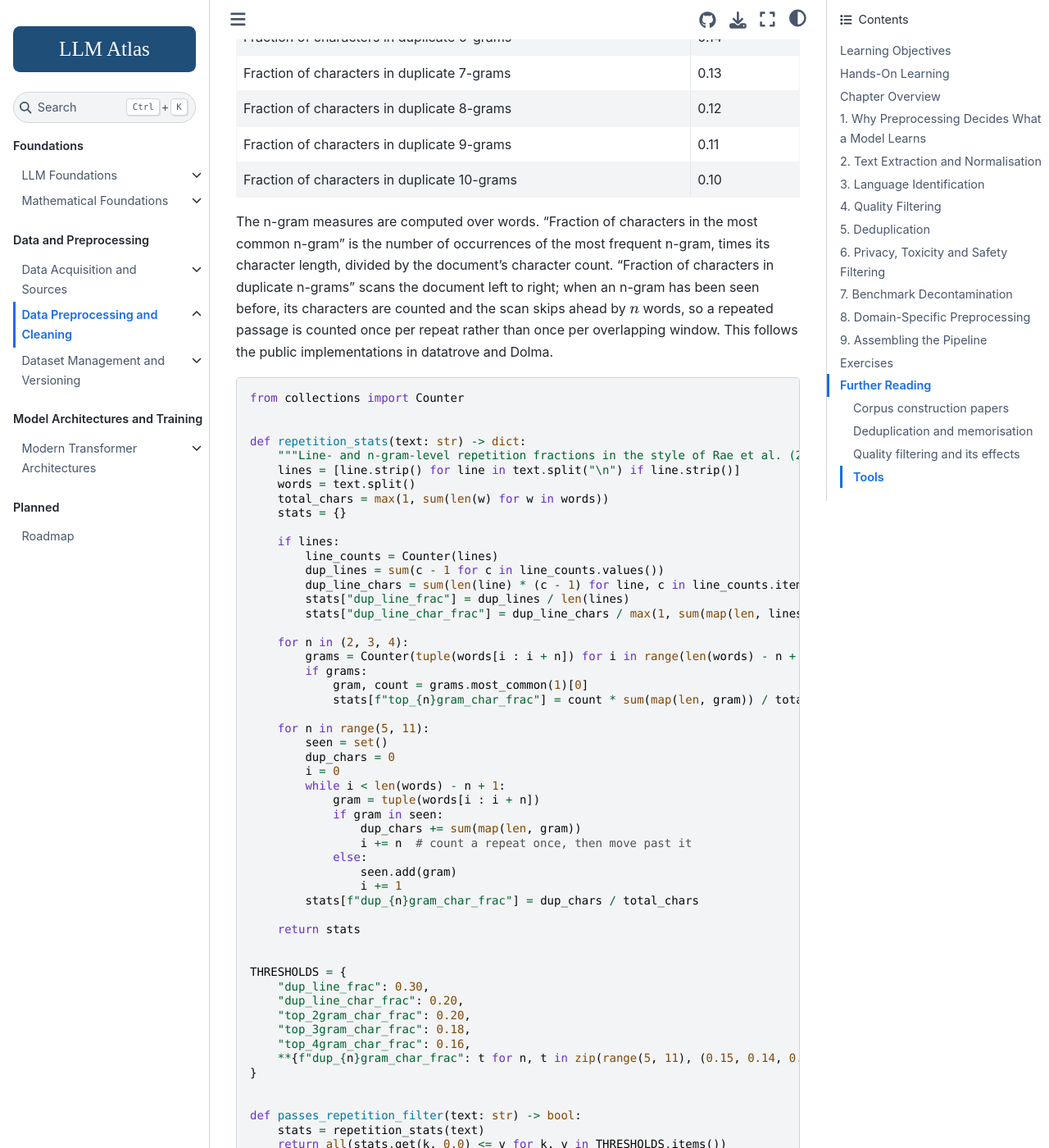
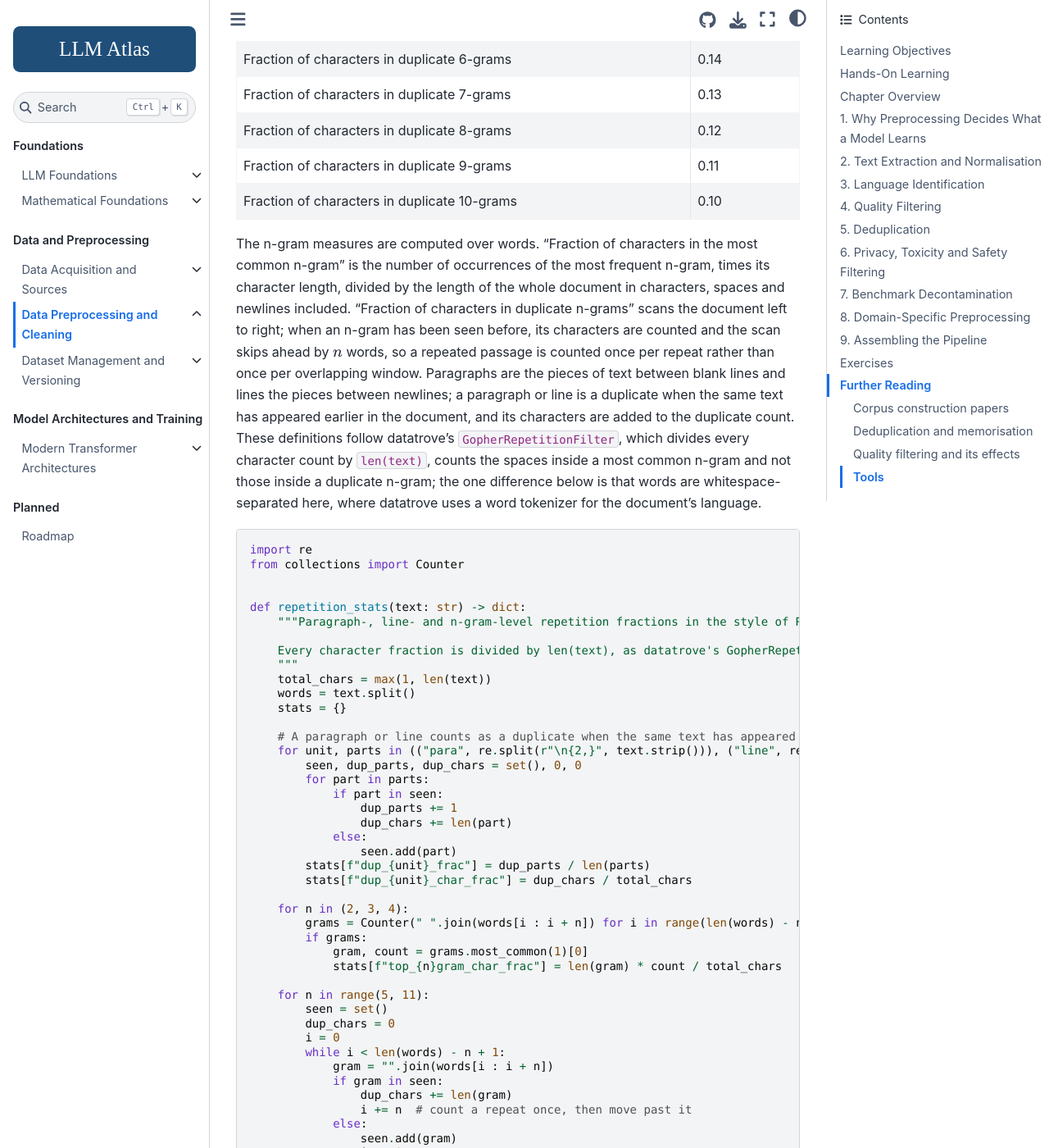
Before and after one commit to Beaker12/llmatlas, a Jupyter Book: the page built from chapters/04-preprocessing/index.md, in a window 1280 px wide and 1400 px high, scrolled down 13187 px. Shown: the whole window at 82% size. Built offline with Jupyter Book 1.0.4 settings and Sphinx 7.4.7 and the Sphinx Book theme 1.1.4, drawn with Linux system fonts in a browser that asks for light colours; pages that are not in the unit, such as notebooks, are missing from menus; cross-references to code outside the pages are shown as plain code; some of the changed text lies outside the part shown.

Commit message:
Chapter 4: datatrove repetition fractions, length-window language test, tighter LSH check
repetition_stats divides every character count by len(text) as datatrove's GopherRepetitionFilter does and adds the duplicate-paragraph statistics, with a test. The notebook measures language-identification accuracy over 1,000 random windows per length from five documents and asserts that it never falls as windows grow; the margin is shown not to warn of the errors. The LSH check uses 300 trials per point with int64 signatures and random shingle ids and asserts agreement with theory within 0.1. The dedup stage checks band buckets once per document, and a staff notice in the corpus now exercises the PII-density rule. Outputs re-executed offline.

````diff
--- a/chapters/04-preprocessing/index.md
+++ b/chapters/04-preprocessing/index.md
@@ -280,7 +280,7 @@ Real profiles are built from megabytes of text per language, and real classifier
 
 ```{admonition} Normalisation and Language Identification
 :class: tip
-The notebook section {ref}`nb-prep-normalize` applies the normaliser to a corpus containing mojibake, zero-width characters and decomposed accents, and {ref}`nb-prep-langid` builds the n-gram identifier from a small parallel corpus and shows how its confidence collapses as documents get shorter.
+The notebook section {ref}`nb-prep-normalize` applies the normaliser to a corpus containing mojibake, zero-width characters and decomposed accents, and {ref}`nb-prep-langid` builds the n-gram identifier from a small parallel corpus and measures how its accuracy falls as the text it sees gets shorter, and that its margin does not warn of those errors.
 ```
 
 (sec-ch4-quality-filtering)=
@@ -409,40 +409,48 @@ A page that repeats itself, whether because of a template, a scraper bug or a sp
 | Fraction of characters in duplicate 9-grams    | 0.11      |
 | Fraction of characters in duplicate 10-grams   | 0.10      |
 
-The n-gram measures are computed over words. "Fraction of characters in the most common n-gram" is the number of occurrences of the most frequent n-gram, times its character length, divided by the document's character count. "Fraction of characters in duplicate n-grams" scans the document left to right; when an n-gram has been seen before, its characters are counted and the scan skips ahead by $n$ words, so a repeated passage is counted once per repeat rather than once per overlapping window. This follows the public implementations in datatrove and Dolma.
+The n-gram measures are computed over words. "Fraction of characters in the most common n-gram" is the number of occurrences of the most frequent n-gram, times its character length, divided by the length of the whole document in characters, spaces and newlines included. "Fraction of characters in duplicate n-grams" scans the document left to right; when an n-gram has been seen before, its characters are counted and the scan skips ahead by $n$ words, so a repeated passage is counted once per repeat rather than once per overlapping window. Paragraphs are the pieces of text between blank lines and lines the pieces between newlines; a paragraph or line is a duplicate when the same text has appeared earlier in the document, and its characters are added to the duplicate count. These definitions follow datatrove's `GopherRepetitionFilter`, which divides every character count by `len(text)`, counts the spaces inside a most common n-gram and not those inside a duplicate n-gram; the one difference below is that words are whitespace-separated here, where datatrove uses a word tokenizer for the document's language.
 
 ```python
+import re
 from collections import Counter
 
 
 def repetition_stats(text: str) -> dict:
-    """Line- and n-gram-level repetition fractions in the style of Rae et al. (2021)."""
-    lines = [line.strip() for line in text.split("\n") if line.strip()]
+    """Paragraph-, line- and n-gram-level repetition fractions in the style of Rae et al. (2021).
+
+    Every character fraction is divided by len(text), as datatrove's GopherRepetitionFilter does.
+    """
+    total_chars = max(1, len(text))
     words = text.split()
-    total_chars = max(1, sum(len(w) for w in words))
     stats = {}
 
-    if lines:
-        line_counts = Counter(lines)
-        dup_lines = sum(c - 1 for c in line_counts.values())
-        dup_line_chars = sum(len(line) * (c - 1) for line, c in line_counts.items())
-        stats["dup_line_frac"] = dup_lines / len(lines)
-        stats["dup_line_char_frac"] = dup_line_chars / max(1, sum(map(len, lines)))
+    # A paragraph or line counts as a duplicate when the same text has appeared before.
+    for unit, parts in (("para", re.split(r"\n{2,}", text.strip())), ("line", re.split(r"\n+", text))):
+        seen, dup_parts, dup_chars = set(), 0, 0
+        for part in parts:
+            if part in seen:
+                dup_parts += 1
+                dup_chars += len(part)
+            else:
+                seen.add(part)
+        stats[f"dup_{unit}_frac"] = dup_parts / len(parts)
+        stats[f"dup_{unit}_char_frac"] = dup_chars / total_chars
 
     for n in (2, 3, 4):
-        grams = Counter(tuple(words[i : i + n]) for i in range(len(words) - n + 1))
+        grams = Counter(" ".join(words[i : i + n]) for i in range(len(words) - n + 1))
         if grams:
             gram, count = grams.most_common(1)[0]
-            stats[f"top_{n}gram_char_frac"] = count * sum(map(len, gram)) / total_chars
+            stats[f"top_{n}gram_char_frac"] = len(gram) * count / total_chars
 
     for n in range(5, 11):
         seen = set()
         dup_chars = 0
         i = 0
         while i < len(words) - n + 1:
-            gram = tuple(words[i : i + n])
+            gram = "".join(words[i : i + n])
             if gram in seen:
-                dup_chars += sum(map(len, gram))
+                dup_chars += len(gram)
                 i += n  # count a repeat once, then move past it
             else:
                 seen.add(gram)
@@ -453,6 +461,8 @@ def repetition_stats(text: str) -> dict:
 
 
 THRESHOLDS = {
+    "dup_para_frac": 0.30,
+    "dup_para_char_frac": 0.20,
     "dup_line_frac": 0.30,
     "dup_line_char_frac": 0.20,
     "top_2gram_char_frac": 0.20,
````
Also changed, not shown: 2 other files.
